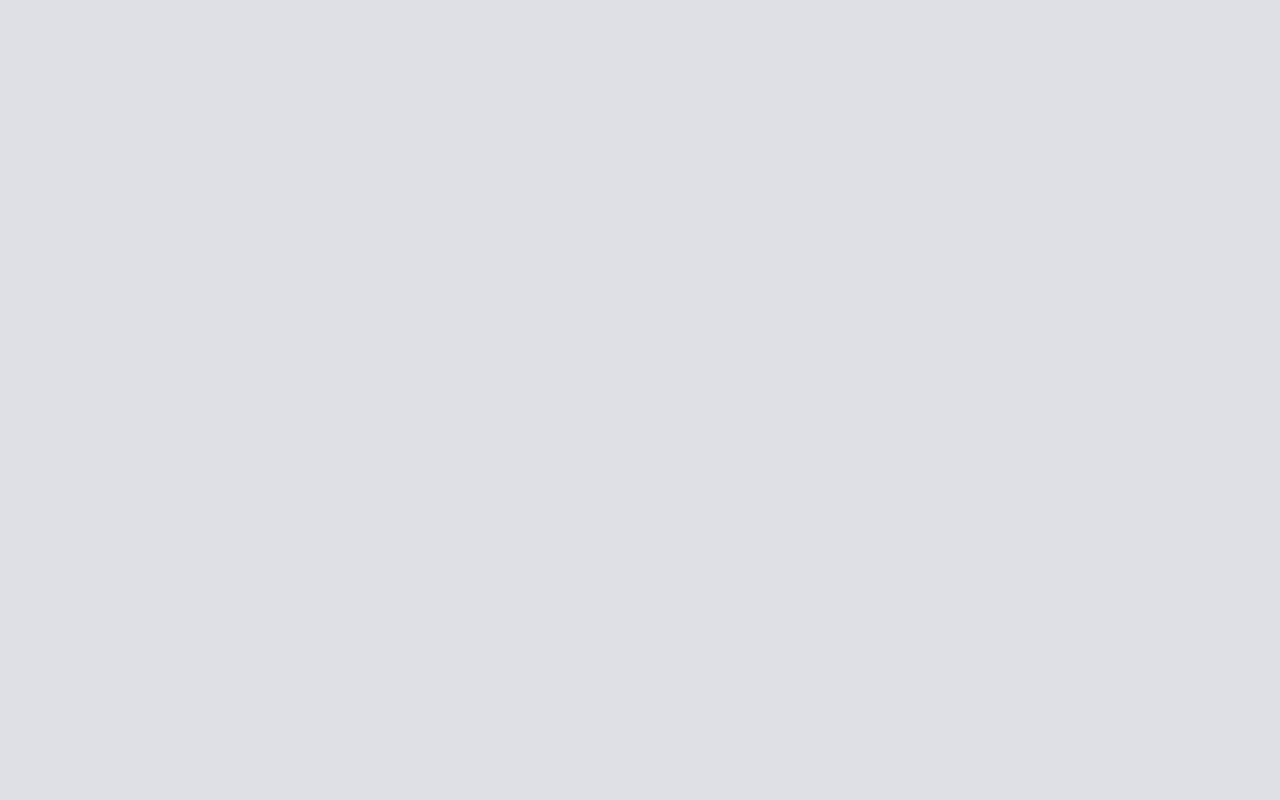
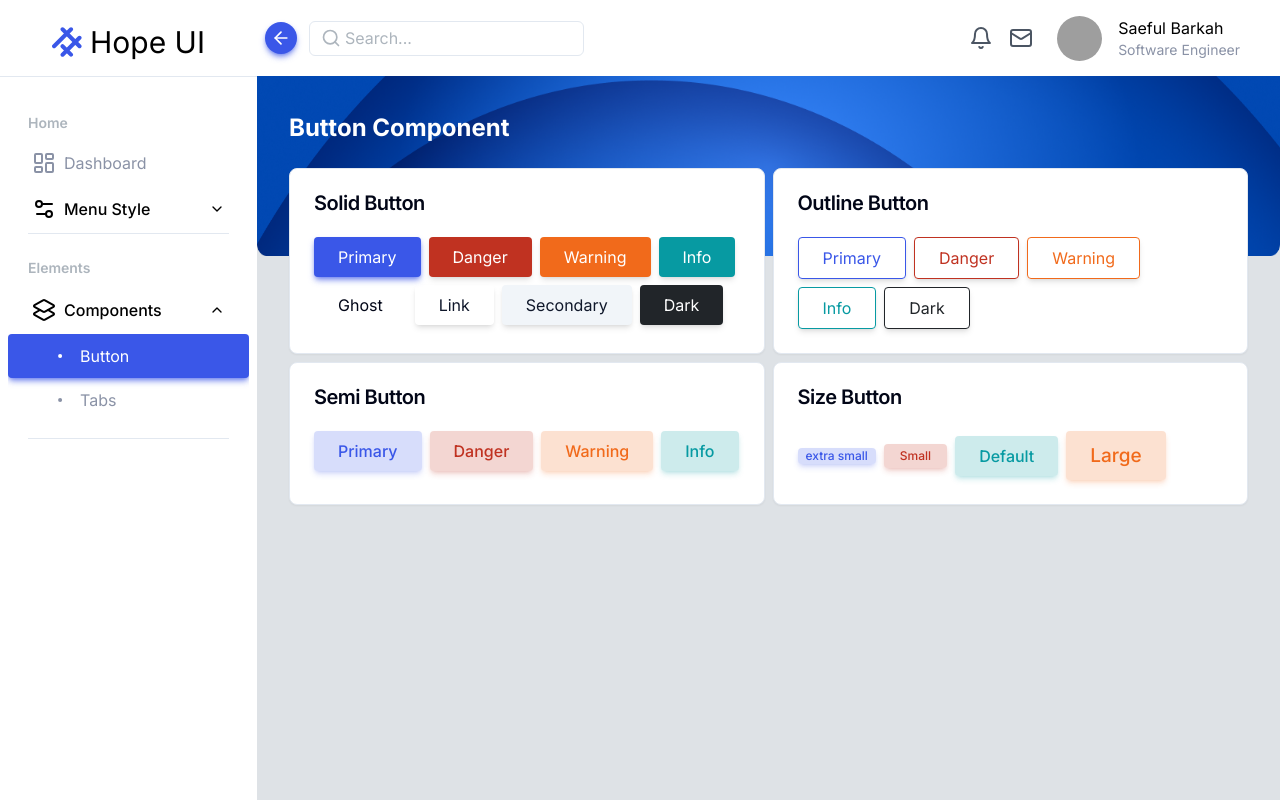
Before and after one commit to saefulbarkah/hope-ui-next, a Next.js app in the folder packages/: page /ui/components/button in a window 1280 px wide. Before the commit this address had no page. Built offline with nearby package versions, Linux system fonts and the light colour scheme; grey boxes are pictures that could not be loaded.

Commit message:
feat(button): add button element on page button component

```diff
--- /dev/null
+++ b/packages/src/app/ui/components/button/page.tsx
@@ -0,0 +1,15 @@
+import HeaderPage from "@/components/header/header-page";
+import { MainContent } from "@/components/layout";
+import { ElementButton } from "@/features/components";
+import React from "react";
+
+export default function page() {
+  return (
+    <div>
+      <HeaderPage title="Button Component" />
+      <MainContent>
+        <ElementButton />
+      </MainContent>
+    </div>
+  );
+}
--- a/packages/src/components/ui/button.tsx
+++ b/packages/src/components/ui/button.tsx
@@ -5,17 +5,36 @@ import { cva, type VariantProps } from "class-variance-authority";
 import { cn } from "@/lib/utils";
 
 const primaryVariant = {
-  primary: "bg-primary text-white hover:bg-primary/90 active:bg-primary-light",
-  "semi-primary": "bg-primary/20 text-primary",
+  primary:
+    "bg-primary text-white hover:bg-primary/90 active:bg-primary-light shadow-md shadow-primary/60",
+  "semi-primary":
+    "bg-primary/20 text-primary font-medium shadow-md shadow-primary/20",
   "outline-primary": "border border-primary text-primary hover:bg-primary/5",
 };
 
 const dangerVariant = {
   danger: "bg-danger text-white hover:bg-danger/90",
+  "outline-danger": "hover:bg-danger/5 border border-danger text-danger",
+  "semi-danger":
+    "bg-danger/20 text-danger font-medium shadow-md shadow-danger/20",
+};
+
+const warningVariant = {
+  warning: "bg-warning hover:bg-warning/90 active:bg-warning/70 text-white",
+  "outline-warning": "hover:bg-warning/5 border border-warning text-warning",
+  "semi-warning":
+    "bg-warning/20 text-warning font-medium shadow-md shadow-warning/20",
+};
+
+const infoVariant = {
+  info: "bg-info hover:bg-info/90 active:bg-info/70 text-white",
+  "outline-info": "hover:bg-info/5 border border-info text-info",
+  "semi-info": "bg-info/20 text-info font-medium shadow-md shadow-info/20",
 };
 
 const darkVariant = {
-  "outline-dark": "border border-dark bg-white hover:bg-dark/5 hover:text-dark",
+  dark: "bg-dark hover:bg-dark/90 active:bg-dark/70 text-white",
+  "outline-dark": "hover:bg-dark/5 border border-dark text-dark",
 };
 
 const secondaryVariant = {
@@ -35,9 +54,11 @@ const buttonVariants = cva(
       variant: {
         ...primaryVariant,
         ...dangerVariant,
+        ...infoVariant,
         ...darkVariant,
         ...secondaryVariant,
         ...ghostVariant,
+        ...warningVariant,
         link: [
           "text-slate-900 underline-offset-4 hover:underline dark:text-slate-50",
         ],
--- a/packages/src/components/ui/card.tsx
+++ b/packages/src/components/ui/card.tsx
@@ -1,6 +1,6 @@
-import * as React from "react"
+import * as React from "react";
 
-import { cn } from "@/lib/utils"
+import { cn } from "@/lib/utils";
 
 const Card = React.forwardRef<
   HTMLDivElement,
@@ -10,12 +10,12 @@ const Card = React.forwardRef<
     ref={ref}
     className={cn(
       "rounded-lg border border-slate-200 bg-white text-slate-950 shadow-sm dark:border-slate-800 dark:bg-slate-950 dark:text-slate-50",
-      className
+      className,
     )}
     {...props}
   />
-))
-Card.displayName = "Card"
+));
+Card.displayName = "Card";
 
 const CardHeader = React.forwardRef<
   HTMLDivElement,
@@ -26,8 +26,8 @@ const CardHeader = React.forwardRef<
     className={cn("flex flex-col space-y-1.5 p-6", className)}
     {...props}
   />
-))
-CardHeader.displayName = "CardHeader"
+));
+CardHeader.displayName = "CardHeader";
 
 const CardTitle = React.forwardRef<
   HTMLParagraphElement,
@@ -36,13 +36,13 @@ const CardTitle = React.forwardRef<
   <h3
     ref={ref}
     className={cn(
-      "text-2xl font-semibold leading-none tracking-tight",
-      className
+      "text-xl font-semibold leading-none tracking-tight",
+      className,
     )}
     {...props}
   />
-))
-CardTitle.displayName = "CardTitle"
+));
+CardTitle.displayName = "CardTitle";
 
 const CardDescription = React.forwardRef<
   HTMLParagraphElement,
@@ -53,16 +53,16 @@ const CardDescription = React.forwardRef<
     className={cn("text-sm text-slate-500 dark:text-slate-400", className)}
     {...props}
   />
-))
-CardDescription.displayName = "CardDescription"
+));
+CardDescription.displayName = "CardDescription";
 
 const CardContent = React.forwardRef<
   HTMLDivElement,
   React.HTMLAttributes<HTMLDivElement>
 >(({ className, ...props }, ref) => (
   <div ref={ref} className={cn("p-6 pt-0", className)} {...props} />
-))
-CardContent.displayName = "CardContent"
+));
+CardContent.displayName = "CardContent";
 
 const CardFooter = React.forwardRef<
   HTMLDivElement,
@@ -73,7 +73,14 @@ const CardFooter = React.forwardRef<
     className={cn("flex items-center p-6 pt-0", className)}
     {...props}
   />
-))
-CardFooter.displayName = "CardFooter"
+));
+CardFooter.displayName = "CardFooter";
 
-export { Card, CardHeader, CardFooter, CardTitle, CardDescription, CardContent }
+export {
+  Card,
+  CardHeader,
+  CardFooter,
+  CardTitle,
+  CardDescription,
+  CardContent,
+};
--- /dev/null
+++ b/packages/src/features/components/button/element-button.tsx
@@ -0,0 +1,100 @@
+"use client";
+import { Button } from "@/components/ui/button";
+import { Card, CardContent, CardHeader, CardTitle } from "@/components/ui/card";
+import React from "react";
+
+const SolidButton = () => {
+  return (
+    <Card>
+      <CardHeader>
+        <CardTitle>Solid Button</CardTitle>
+      </CardHeader>
+      <CardContent>
+        <div className="flex flex-wrap items-center gap-2">
+          <Button>Primary</Button>
+          <Button variant={"danger"}>Danger</Button>
+          <Button variant={"warning"}>Warning</Button>
+          <Button variant={"info"}>Info</Button>
+          <Button variant={"ghost"}>Ghost</Button>
+          <Button variant={"link"}>Link</Button>
+          <Button variant={"secondary"}>Secondary</Button>
+          <Button variant={"dark"}>Dark</Button>
+        </div>
+      </CardContent>
+    </Card>
+  );
+};
+
+const OutlineButton = () => {
+  return (
+    <Card>
+      <CardHeader>
+        <CardTitle>Outline Button</CardTitle>
+      </CardHeader>
+      <CardContent>
+        <div className="flex flex-wrap gap-2">
+          <Button variant={"outline-primary"}>Primary</Button>
+          <Button variant={"outline-danger"}>Danger</Button>
+          <Button variant={"outline-warning"}>Warning</Button>
+          <Button variant={"outline-info"}>Info</Button>
+          <Button variant={"outline-dark"}>Dark</Button>
+        </div>
+      </CardContent>
+    </Card>
+  );
+};
+
+const SemiButton = () => {
+  return (
+    <Card>
+      <CardHeader>
+        <CardTitle>Semi Button</CardTitle>
+      </CardHeader>
+      <CardContent>
+        <div className="flex flex-wrap gap-2">
+          <Button variant={"semi-primary"}>Primary</Button>
+          <Button variant={"semi-danger"}>Danger</Button>
+          <Button variant={"semi-warning"}>Warning</Button>
+          <Button variant={"semi-info"}>Info</Button>
+        </div>
+      </CardContent>
+    </Card>
+  );
+};
+
+const SizesButton = () => {
+  return (
+    <Card>
+      <CardHeader>
+        <CardTitle>Size Button</CardTitle>
+      </CardHeader>
+      <CardContent>
+        <div className="flex flex-wrap items-center gap-2">
+          <Button variant={"semi-primary"} size={"xs"}>
+            extra small
+          </Button>
+          <Button variant={"semi-danger"} size={"sm"}>
+            Small
+          </Button>
+          <Button variant={"semi-info"} size={"default"}>
+            Default
+          </Button>
+          <Button variant={"semi-warning"} size={"lg"}>
+            Large
+          </Button>
+        </div>
+      </CardContent>
+    </Card>
+  );
+};
+
+export const ElementButton = () => {
+  return (
+    <div className="grid grid-cols-1 gap-2 lg:grid-cols-2">
+      <SolidButton />
+      <OutlineButton />
+      <SemiButton />
+      <SizesButton />
+    </div>
+  );
+};
--- a/packages/src/features/components/index.ts
+++ b/packages/src/features/components/index.ts
@@ -1 +1,2 @@
 export * from "./tabs/feature-tab";
+export * from "./button/element-button";
```
